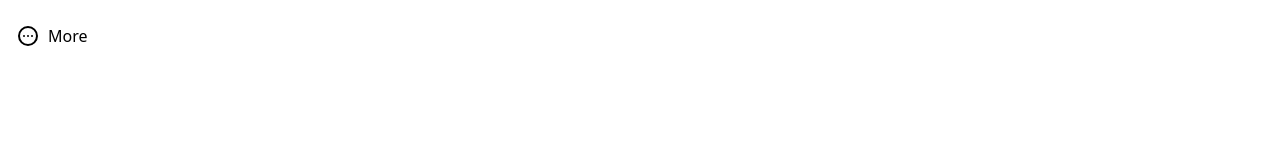
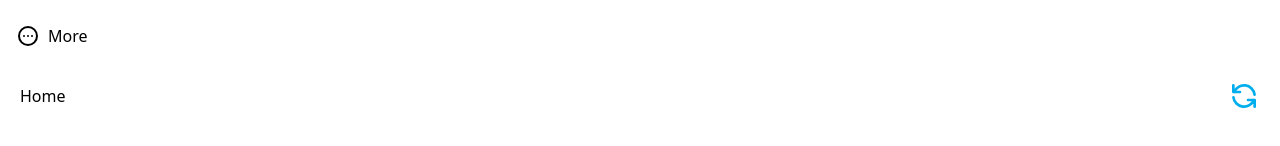
Before and after one commit to necelentano/nextjs-twitter-clone, a Next.js app: page / in a window 1280 px wide. Shown: the part 364-510 px from the top of the page. Built offline with nearby package versions, Linux system fonts and the light colour scheme.

Commit message:
Feed Component 1/2

```diff
--- /dev/null
+++ b/components/Feed.tsx
@@ -0,0 +1,14 @@
+import { RefreshIcon } from "@heroicons/react/outline";
+
+const Feed = () => {
+  return (
+    <div>
+      <div className="flex items-center justify-between">
+        <h1 className="p-5 pb-0 text=xl fpnt-bold">Home</h1>
+        <RefreshIcon className="h-8 w-8 cursor-pointer text-twitter mt-5 mr-5 transition-all duration-500 ease-out hover:rotate-180 active:scale-125" />
+      </div>
+    </div>
+  );
+};
+
+export default Feed;
--- a/pages/index.tsx
+++ b/pages/index.tsx
@@ -1,6 +1,7 @@
 import type { NextPage } from "next";
 import Head from "next/head";
 import Image from "next/image";
+import Feed from "../components/Feed";
 import Sidebar from "../components/Sidebar";
 
 const Home: NextPage = () => {
@@ -12,6 +13,7 @@
       </Head>
       <main>
         <Sidebar />
+        <Feed />
       </main>
     </div>
   );
```
